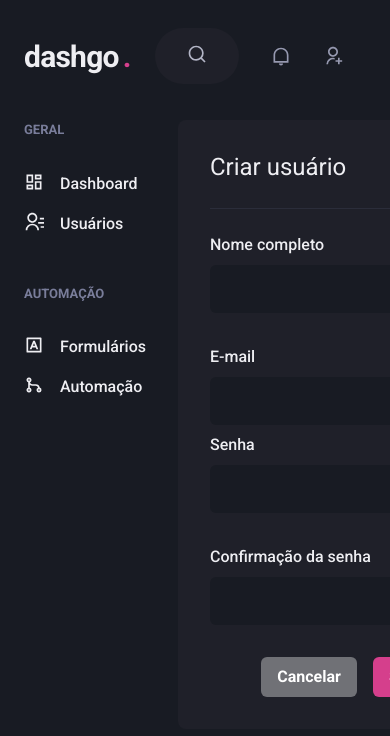
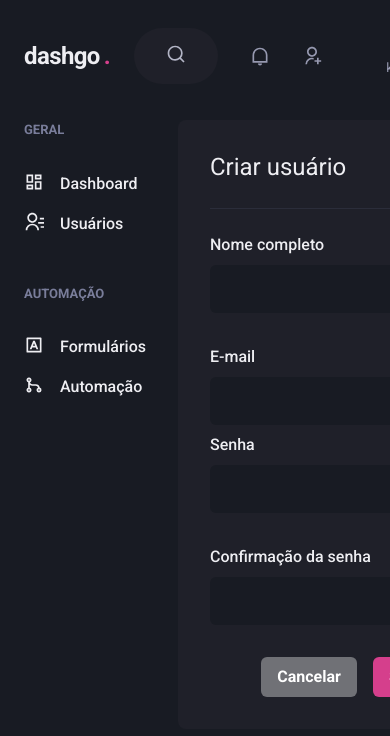
Before and after one commit to kaiquecaires/dashgo, a Next.js app: page /users/create in a window 390 px wide. Shown: the top 736 px of the page. Built offline with nearby package versions, Linux system fonts and the light colour scheme.

Commit message:
feat: make responsive logo

```diff
--- a/src/components/Header/Logo.tsx
+++ b/src/components/Header/Logo.tsx
@@ -2,7 +2,7 @@
 
 export function Logo() {
   return(
-    <Text fontSize="3xl" fontWeight="bold" letterSpacing="tight" w="64">
+    <Text fontSize={["2xl", "3xl"]} fontWeight="bold" letterSpacing="tight" w="64">
       dashgo
       <Text as="span" ml="1" color="pink.500">.</Text>
     </Text>
```
